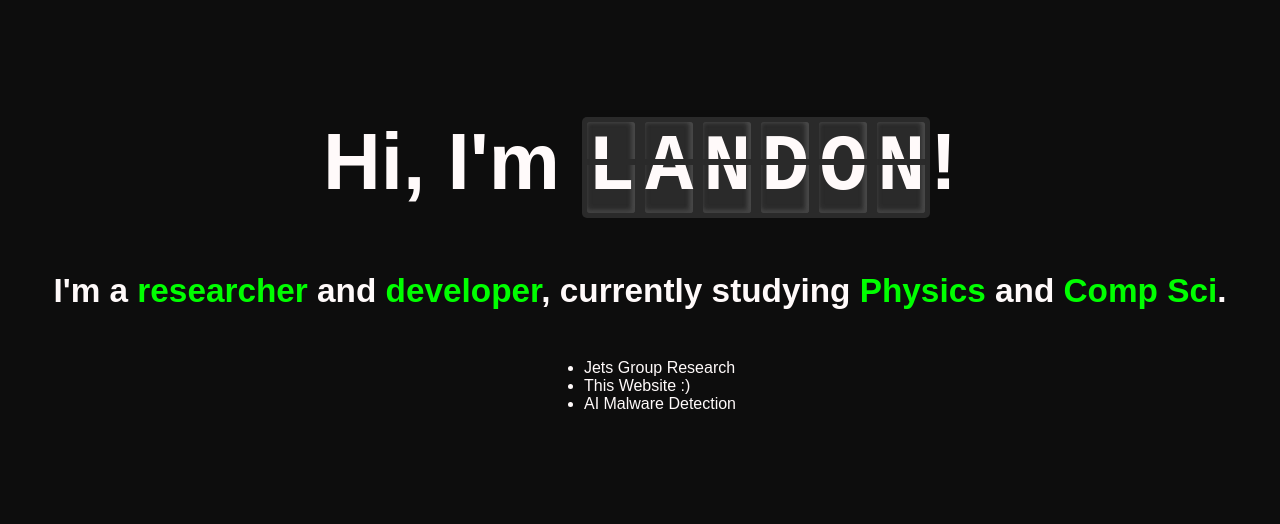
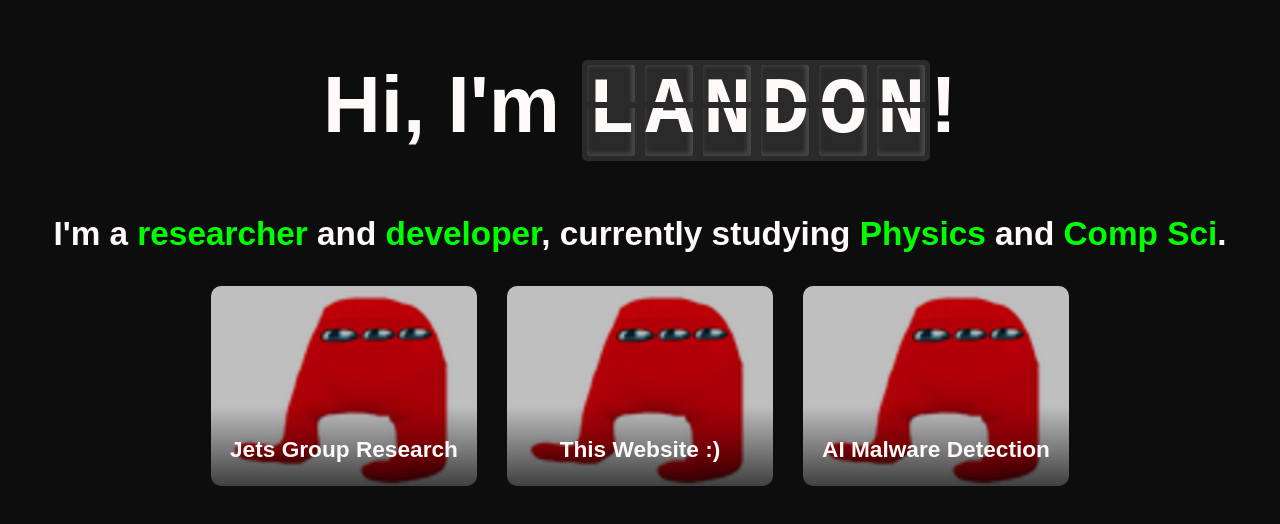
Before and after one commit to LostBitset/website, a Nuxt app: page / in a window 1280 px wide. Shown: the part 154-678 px from the top of the page. Built offline with nearby package versions, Linux system fonts and the light colour scheme.

Commit message:
project list dev

```diff
--- /dev/null
+++ b/components/ProjectCard.vue
@@ -0,0 +1,41 @@
+<template>
+    <div class="project">
+        <h5>{{ proj.name }}</h5>
+    </div>
+</template>
+
+<script setup lang="ts">
+const { proj } = defineProps<{
+    proj: {
+        readonly name: string,
+        readonly imageUrl: string,
+        readonly desc: string,
+        readonly tags: readonly string[],
+    }
+}>();
+const imageUrlCss = `url(${proj.imageUrl})`;
+</script>
+
+<style scoped>
+.project {
+  margin-left: 15px;
+  margin-right: 15px;
+  border-radius: 10px;
+  width: 266px;
+  height: 200px;
+  background-image: linear-gradient(
+    to bottom,
+    rgba(0, 0, 0, 0.25) 0%,
+    rgba(0, 0, 0, 0.25) 60%,
+    rgba(0, 0, 0, 0.75) 100%
+  ), v-bind("imageUrlCss");
+  background-repeat: round round;
+  background-color: grey;
+}
+
+.project h5 {
+    font-size: 17pt;
+    text-align: center;
+    margin-top: calc(200px - 50px);
+}
+</style>
--- a/pages/index.vue
+++ b/pages/index.vue
@@ -3,30 +3,30 @@
       <h1 class="hello">Hi, I'm <FlipBoard desiredText="LANDON" />!</h1>
       <h3>I'm a <TagFilter v-model="tags" tag="research" text="researcher"/> and <TagFilter v-model="tags" tag="software" text="developer"/>, currently studying <TagFilter v-model="tags" tag="physics" text="Physics"/> and <TagFilter v-model="tags" tag="cs" text="Comp Sci"/>.</h3>
     </div>
-    <div class="projects">
-      <ul>
-        <li v-for="proj in projects" v-bind:key="proj.name">{{ proj.name }}</li>
-      </ul>
-    </div>
+    <TransitionGroup tag="div" class="projects" name="list">
+        <template v-for="proj in projects" v-bind:key="proj.name">
+          <ProjectCard :proj="proj"/>
+        </template>
+    </TransitionGroup>
 </template>
 
 <script setup lang="ts">
 let allProjects = readonly(ref([
   {
     name: 'Jets Group Research',
-    imageUrl: '/favicon.ico',
+    imageUrl: '/baka.jpg',
     desc: 'loreum ipsum dolor sit amet',
     tags: ['research', 'physics'],
   },
   {
     name: 'This Website :)',
-    imageUrl: '/favicon.ico',
+    imageUrl: '/baka.jpg',
     desc: 'loreum ipsum dolor sit amet',
     tags: ['software', 'cs'],
   },
   {
     name: 'AI Malware Detection',
-    imageUrl: '/favicon.ico',
+    imageUrl: '/baka.jpg',
     desc: 'loreum ipsum dolor sit amet',
     tags: ['research', 'software', 'cs'],
   },
@@ -75,4 +75,21 @@ function tagsMatch(my: readonly string[], enabled: Map<string, boolean>): boolea
   display: flex;
   place-content: center;
 }
+
+.list-move, /* apply transition to moving elements */
+.list-enter-active,
+.list-leave-active {
+  transition: all 0.3s ease;
+}
+
+.list-enter-from,
+.list-leave-to {
+  opacity: 0;
+}
+
+/* ensure leaving items are taken out of layout flow so that moving
+   animations can be calculated correctly. */
+.list-leave-active {
+  position: absolute;
+}
 </style>
```
Also changed, not shown: public/baka.jpg (added).
